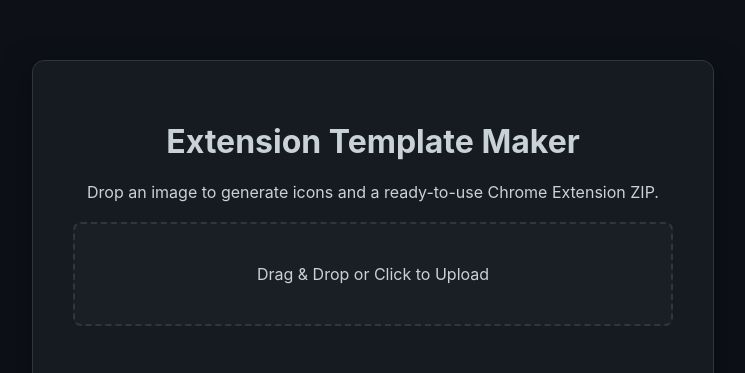
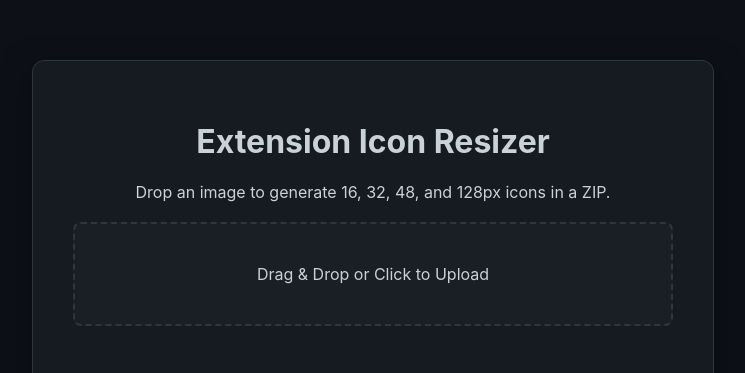
Before and after one commit to inartaly/Browser-Extension-Icon-Resizer, a plain HTML site: page index.html in a window 1280 px wide. Shown: the part 141-514 px from the top of the page, without its empty margins (267-1012 px from the left). Drawn offline with nearby package versions, Linux system fonts and the light colour scheme.

Commit message:
Update index.html

```diff
--- a/index.html
+++ b/index.html
@@ -11,15 +11,15 @@
 </head>
 <body>
     <div class="container">
-        <h1>Extension Template Maker</h1>
-        <p>Drop an image to generate icons and a ready-to-use Chrome Extension ZIP.</p>
+        <h1>Extension Icon Resizer</h1>
+        <p>Drop an image to generate 16, 32, 48, and 128px icons in a ZIP.</p>
 
         <div id="drop-zone" class="drop-zone">
             <span>Drag & Drop or Click to Upload</span>
             <input type="file" id="file-input" accept="image/*" hidden>
         </div>
 
-        <button id="download-zip" class="zip-btn" style="display: none;">Download Extension Template (.zip)</button>
+        <button id="download-zip" class="zip-btn" style="display: none;">Download All Icons (.zip)</button>
 
         <div id="output-container" class="output-grid"></div>
 
```
